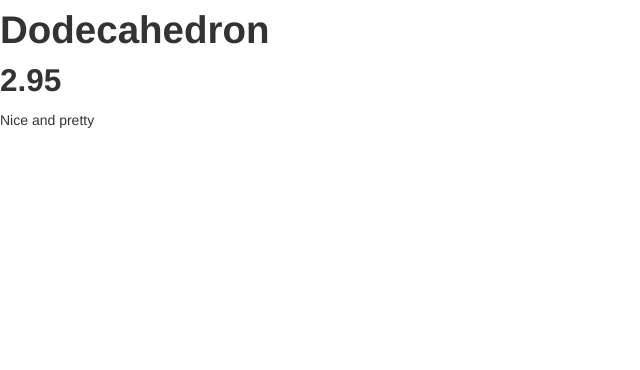
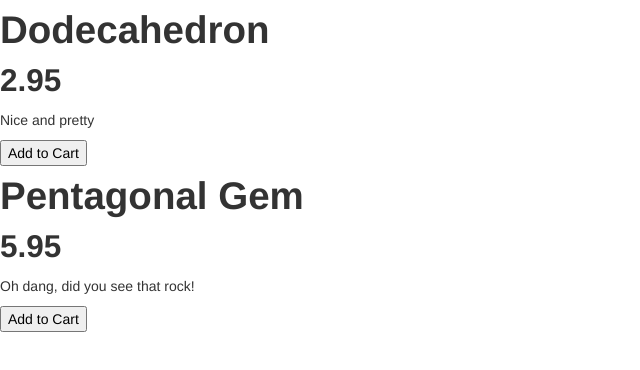
Before and after one commit to benstew/angular-ecommerce-store, a plain HTML site: page index.html in a window 1280 px wide. Shown: the whole page, without its empty margins (0-640 px from the left). Drawn offline with nearby package versions, Linux system fonts and the light colour scheme.

Commit message:
Used an iterative directive on index.html for multiple products

```diff
--- a/app.js
+++ b/app.js
@@ -2,13 +2,24 @@
   var app = angular.module('gemStore', [ ]);
 
   app.controller('StoreController', function(){
-    this.product = gem;
+    this.products = gems;
   });
 
-  var gem = {
-    name: 'Dodecahedron',
-    price: 2.95,
-    description: 'Nice and pretty'
+  var gems = [
+    {
+     name: 'Dodecahedron',
+     price: 2.95,
+     description: 'Nice and pretty',
+     canPurchase: true,
+     soldOut: false
+   },
+   {
+    name: 'Pentagonal Gem',
+    price: 5.95,
+    description: 'Oh dang, did you see that rock!',
+    canPurchase: true,
+    soldOut: false
   }
+  ];
 
 })();
--- a/index.html
+++ b/index.html
@@ -7,11 +7,13 @@
   </head>
   <body ng-controller="StoreController as store">
 
-    <h1>{{store.product.name}}</h1>
-    <h2>{{store.product.price}}</h2>
-    <p>{{store.product.description}}</p>
+    <div ng-repeat="product in store.products">
+      <h1>{{product.name}}</h1>
+      <h2>{{product.price}}</h2>
+      <p>{{product.description}}</p>
+      <button ng-show="product.canPurchase">Add to Cart</button>
 
-
+    </div>
     <script type="text/javascript" src="angular.js"></script>
     <script type="text/javascript" src="app.js"></script>
   </body>
```
